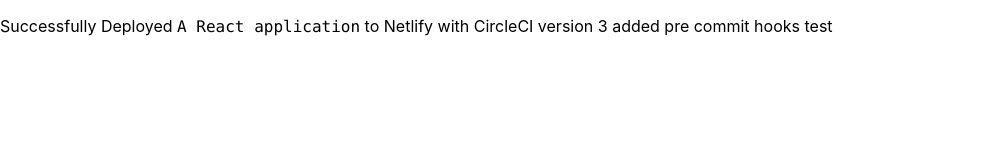
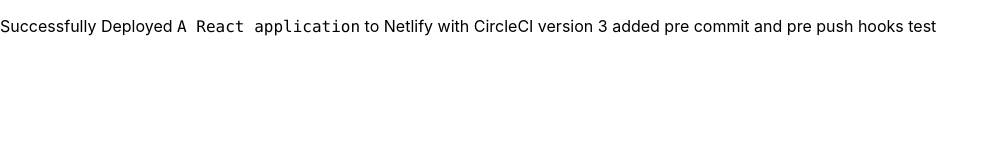
Before and after one commit to VickyAruldoss/Infinity_UI, a React (Create React App) app: page / in a window 1280 px wide. Shown: the top 160 px of the page, without its empty margins (0-998 px from the left). Built offline with nearby package versions, Linux system fonts and the light colour scheme.

Commit message:
Added prepush hook

```diff
--- a/src/App.tsx
+++ b/src/App.tsx
@@ -3,7 +3,7 @@
     <div className='App'>
       <p>
         Successfully Deployed <code>A React application</code> to Netlify with CircleCI version 3
-        added pre commit hooks test
+        added pre commit and pre push hooks test
       </p>
     </div>
   )
```
